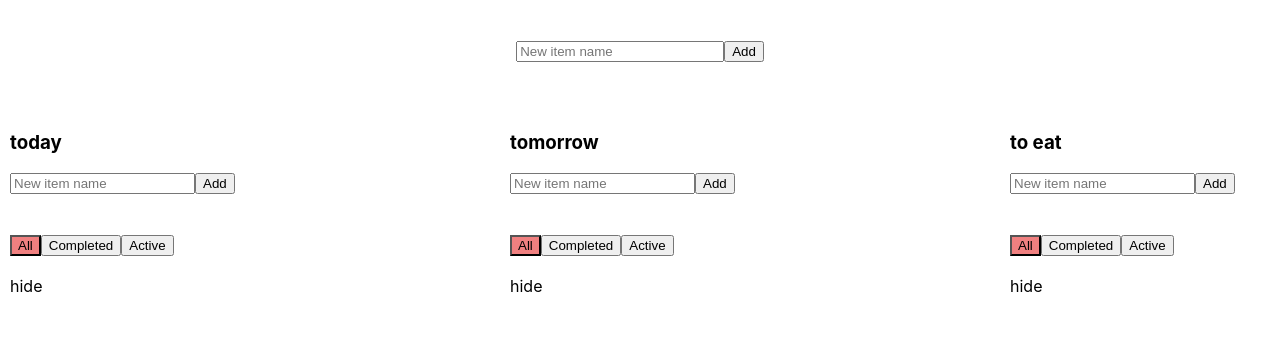
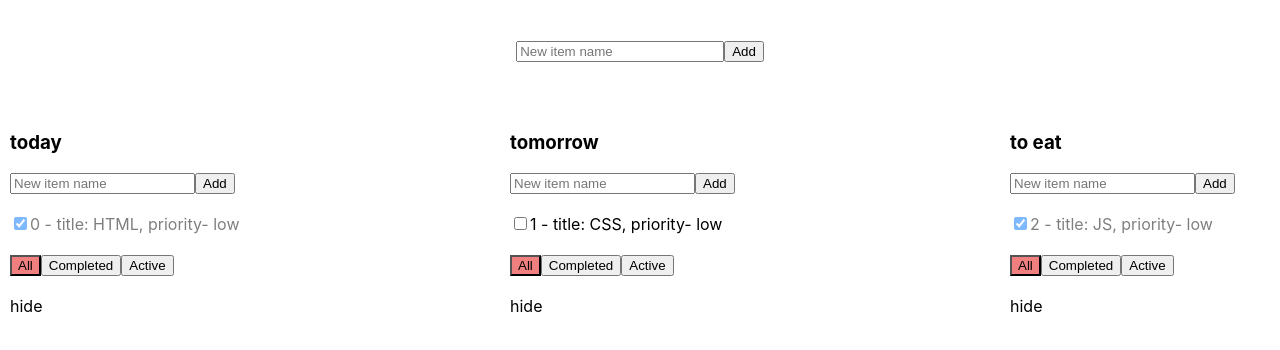
Before and after one commit to AnnaBoldyreva/todolist, a React (Create React App) app: page / in a window 1280 px wide. Shown: the top 350 px of the page. Built offline with nearby package versions, Linux system fonts and the light colour scheme.

Commit message:
add tasks state to TodoList component use props not MapStateToProps

```diff
--- a/src/App.js
+++ b/src/App.js
@@ -48,7 +48,7 @@ class App extends React.Component {
 
 
     render = () => {
-        const todoLists = this.props.todolists.map(tl => <TodoList id={tl.id} title={tl.title}/>);
+        const todoLists = this.props.todolists.map(tl => <TodoList id={tl.id} title={tl.title} tasks={tl.tasks}/>);
         return (
             <>
                 <div className='itemForm'>
--- a/src/TodoList.js
+++ b/src/TodoList.js
@@ -103,7 +103,7 @@ class TodoList extends React.Component {
                     </div>
                     <Tasks changeStatus={this.changeStatus}
                            changeTitle={this.changeTitle}
-                        tasks={this.state.tasks.filter(t => {
+                        tasks={this.props.tasks.filter(t => {
                         if (this.state.filterValue === 'All'){
                             return true;
                             }
--- a/src/store.js
+++ b/src/store.js
@@ -3,9 +3,9 @@ import {createStore} from "redux";
 
 const initialState = {
     todolists: [
-        {'id': 0, 'title': 'today'},
-        {'id': 1, 'title': 'tomorrow'},
-        {'id': 2, 'title': 'to eat'}
+        {'id': 0, 'title': 'today', tasks:[{id: 0, title:'HTML',  isDone:true, priority:'low'}]},
+        {'id': 1, 'title': 'tomorrow', tasks:[{id: 1, title:'CSS',  isDone:false, priority:'low'}]},
+        {'id': 2, 'title': 'to eat', tasks:[{id: 2, title:'JS',  isDone:true, priority:'low'}]}
     ]
 };
 
```
